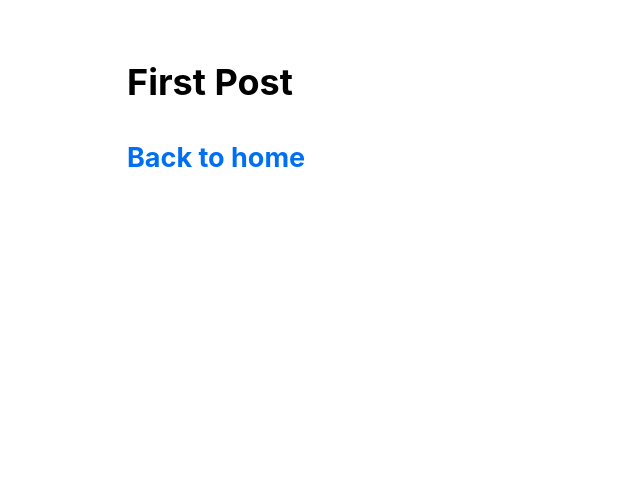
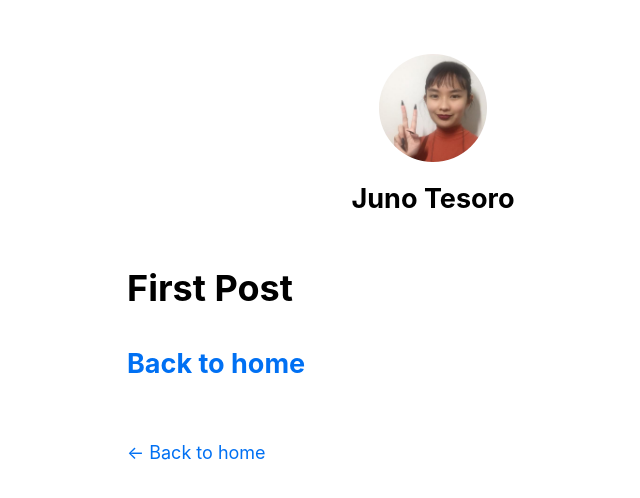
Before and after one commit to jmtes/nextjs-basics, a Next.js app in the folder nextjs-blog/: page /posts/first-post in a window 1280 px wide. Shown: the top 498 px of the page, without its empty margins (207-847 px from the left). Built offline with nearby package versions, Linux system fonts and the light colour scheme.

Commit message:
Polish styles

```diff
--- a/nextjs-blog/components/layout.js
+++ b/nextjs-blog/components/layout.js
@@ -2,8 +2,12 @@
 // This is a layout component that can be shared across all pages and
 // contains styling.
 
+import Head from 'next/head';
+import Link from 'next/link';
+
 // Importing a CSS module
 import styles from './layout.module.css';
+import utilStyles from '../styles/utils.module.css';
 
 // To use the imported CSS module's container class, simply use
 // styles.container as the returned div's className.
@@ -17,8 +21,64 @@
 // well. It ensures the minimal amount of CSS is loaded for each page,
 // resulting in smaller bundle sizes.
 
-const Layout = ({ children }) => (
-  <div className={styles.container}>{children}</div>
+const name = 'Juno Tesoro';
+export const siteTitle = 'My First Next.js Site!';
+
+const Layout = ({ children, home }) => (
+  <div className={styles.container}>
+    <Head>
+      <link rel='icon' href='/favicon.ico' />
+      <meta
+        name='description'
+        content='Learn how to build a personal website using Next.js'
+      />
+      <meta
+        property='og:image'
+        content={`https://og-image.now.sh/${encodeURI(
+          siteTitle
+        )}.png?theme=light&md=0&fontSize=75px&images=https%3A%2F%2Fassets.vercel.com%2Fimage%2Fupload%2Ffront%2Fassets%2Fdesign%2Fnextjs-black-logo.svg`}
+      />
+      <meta name='og:title' content={siteTitle} />
+      <meta name='twitter:card' content='summary_large_image' />
+    </Head>
+    <header className={styles.header}>
+      {home ? (
+        <>
+          <img
+            src='/images/profile.jpeg'
+            className={`${styles.headerHomeImage} ${utilStyles.borderCircle}`}
+            alt={name}
+          />
+          <h1 className={utilStyles.heading2Xl}>{name}</h1>
+        </>
+      ) : (
+        <>
+          <Link href='/'>
+            <a>
+              <img
+                src='/images/profile.jpeg'
+                className={`${styles.headerImage} ${utilStyles.borderCircle}`}
+                alt={name}
+              />
+            </a>
+          </Link>
+          <h2 className={utilStyles.headingLg}>
+            <Link href='/'>
+              <a className={utilStyles.colorInherit}>{name}</a>
+            </Link>
+          </h2>
+        </>
+      )}
+    </header>
+    <main>{children}</main>
+    {!home && (
+      <div className={styles.backToHome}>
+        <Link href='/'>
+          <a>← Back to home</a>
+        </Link>
+      </div>
+    )}
+  </div>
 );
 
 export default Layout;
--- a/nextjs-blog/components/layout.module.css
+++ b/nextjs-blog/components/layout.module.css
@@ -5,3 +5,23 @@
   padding: 0 1rem;
   margin: 3rem auto 6rem;
 }
+
+.header {
+  display: flex;
+  flex-direction: column;
+  align-items: center;
+}
+
+.headerImage {
+  width: 6rem;
+  height: 6rem;
+}
+
+.headerHomeImage {
+  width: 8rem;
+  height: 8rem;
+}
+
+.backToHome {
+  margin: 3rem 0 0;
+}
--- /dev/null
+++ b/nextjs-blog/styles/utils.module.css
@@ -0,0 +1,52 @@
+.heading2Xl {
+  font-size: 2.5rem;
+  line-height: 1.2;
+  font-weight: 800;
+  letter-spacing: -0.05rem;
+  margin: 1rem 0;
+}
+
+.headingXl {
+  font-size: 2rem;
+  line-height: 1.3;
+  font-weight: 800;
+  letter-spacing: -0.05rem;
+  margin: 1rem 0;
+}
+
+.headingLg {
+  font-size: 1.5rem;
+  line-height: 1.4;
+  margin: 1rem 0;
+}
+
+.headingMd {
+  font-size: 1.2rem;
+  line-height: 1.5;
+}
+
+.borderCircle {
+  border-radius: 9999px;
+}
+
+.colorInherit {
+  color: inherit;
+}
+
+.padding1px {
+  padding-top: 1px;
+}
+
+.list {
+  list-style: none;
+  padding: 0;
+  margin: 0;
+}
+
+.listItem {
+  margin: 0 0 1.25rem;
+}
+
+.lightText {
+  color: #999;
+}
```
